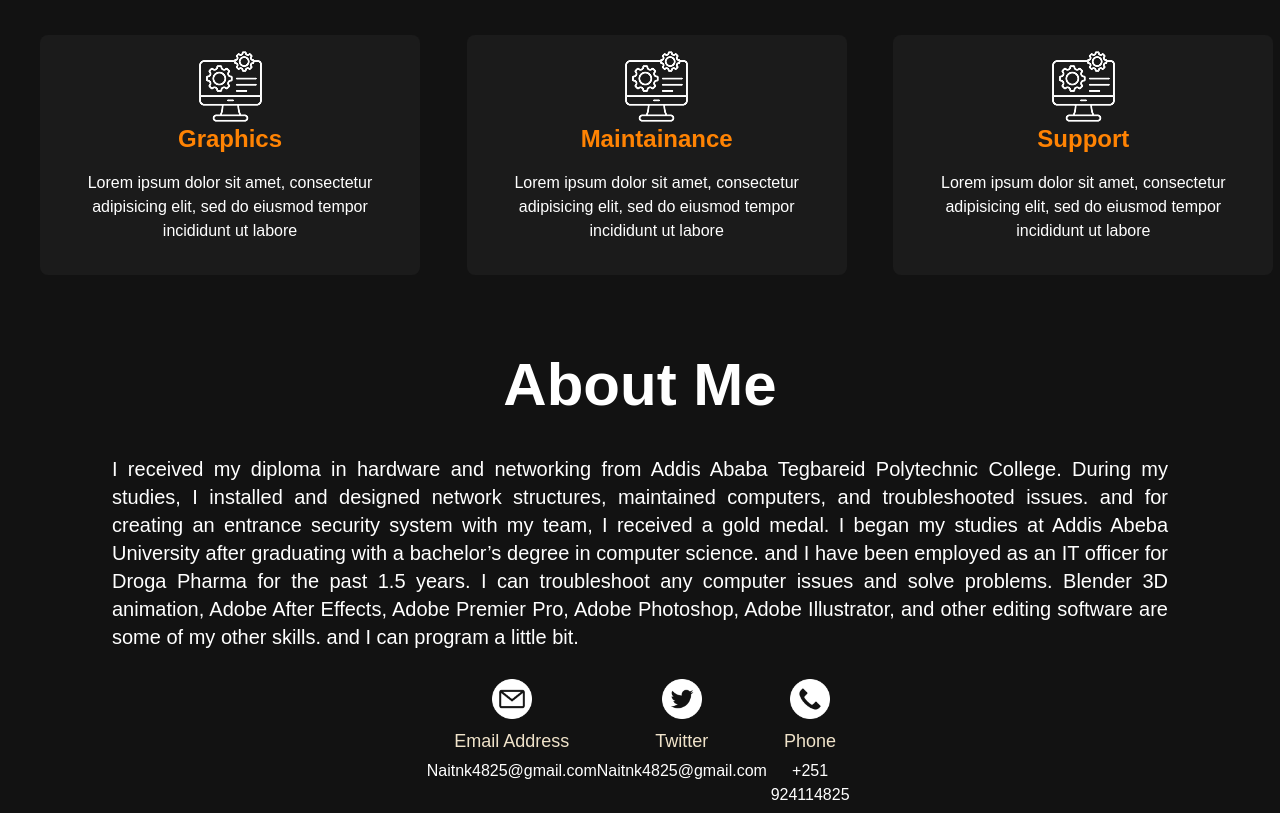
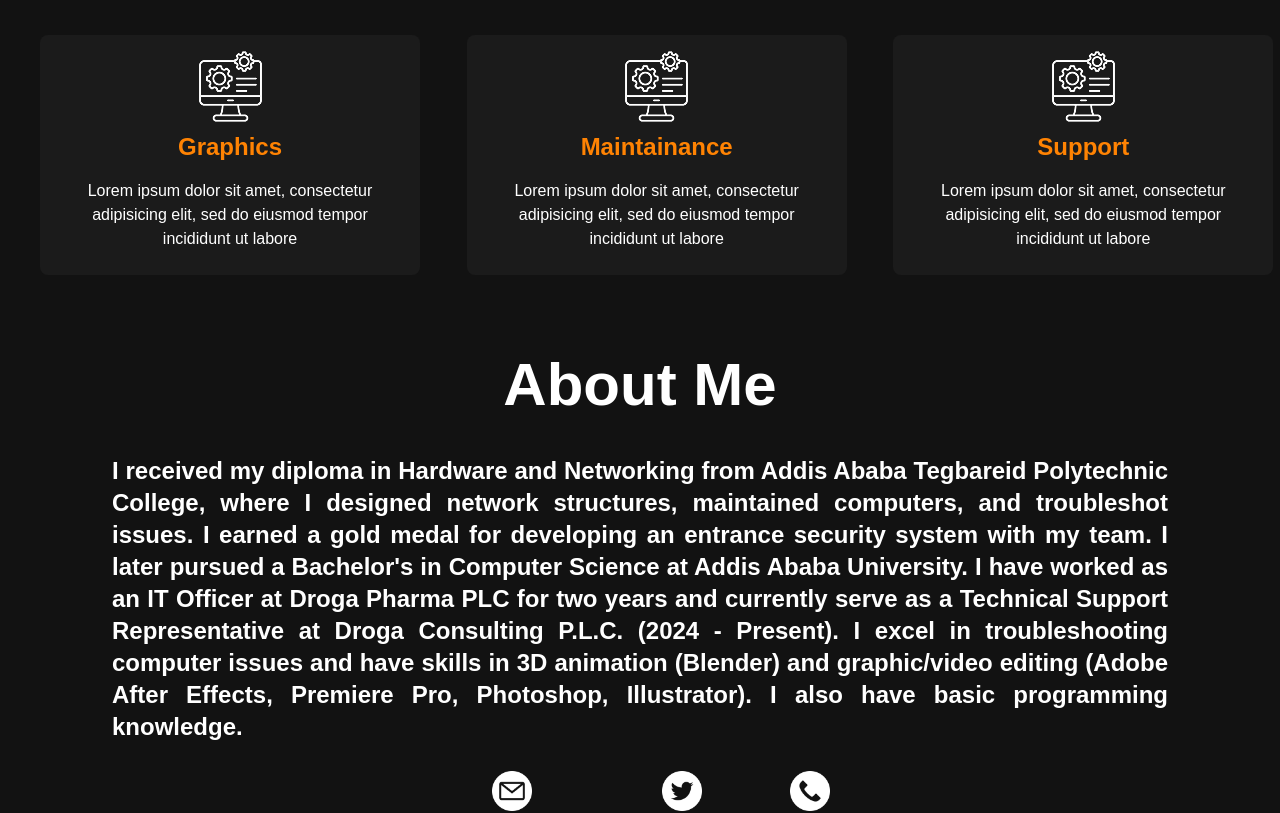
Before and after one commit to Natink1/My-Portfolio, a React (Vite) app: page / in a window 1280 px wide. Shown: the part 1200-2013 px from the top of the page. Built offline with nearby package versions, Linux system fonts and the light colour scheme.

Commit message:
Font preload fix and Card Space

```diff
--- a/index.html
+++ b/index.html
@@ -5,7 +5,12 @@
   <meta charset="UTF-8" />
   <link rel="icon" type="image/svg+xml" href="/vite.svg" />
   <meta name="viewport" content="width=device-width, initial-scale=1.0" />
+  <link rel="preload" href="https://fonts.googleapis.com/css2?family=League+Spartan:wght@100;200;300&display=swap"
+    rel="stylesheet" />
+
   <title>Vite + React</title>
+
+
   <link href="./output.css" rel="stylesheet">
 </head>
 
--- a/src/components/AboutMe.jsx
+++ b/src/components/AboutMe.jsx
@@ -12,21 +12,21 @@ const AboutMe = () => {
         <h1 className="font-bold text-4xl lg:!text-6xl">About Me</h1>
 
         <p
-          className="pt-10 p-6 lg:!px-28 text-justify text-xl font-light"
-          styles="font-family: 'League Spartan', sans-serif;"
+          className="pt-10 p-6 lg:!px-28 font-spartan text-justify font-black text-2xl"
+
         >
           {" "}
-          I received my diploma in hardware and networking from Addis Ababa
-          Tegbareid Polytechnic College. During my studies, I installed and
-          designed network structures, maintained computers, and troubleshooted
-          issues. and for creating an entrance security system with my team, I
-          received a gold medal. I began my studies at Addis Abeba University
-          after graduating with a bachelor’s degree in computer science. and I
-          have been employed as an IT officer for Droga Pharma for the past 1.5
-          years. I can troubleshoot any computer issues and solve problems.
-          Blender 3D animation, Adobe After Effects, Adobe Premier Pro, Adobe
-          Photoshop, Adobe Illustrator, and other editing software are some of
-          my other skills. and I can program a little bit.
+          I received my diploma in Hardware and Networking from Addis Ababa
+          Tegbareid Polytechnic College, where I designed network structures,
+          maintained computers, and troubleshot issues. I earned a gold medal
+          for developing an entrance security system with my team. I later
+          pursued a Bachelor's in Computer Science at Addis Ababa University. I
+          have worked as an IT Officer at Droga Pharma PLC for two years and
+          currently serve as a Technical Support Representative at Droga
+          Consulting P.L.C. (2024 - Present). I excel in troubleshooting
+          computer issues and have skills in 3D animation (Blender) and
+          graphic/video editing (Adobe After Effects, Premiere Pro, Photoshop,
+          Illustrator). I also have basic programming knowledge.
         </p>
       </div>
       <div className="flex lg:!justify-between pb-10 flex-col lg:!flex-row lg:!w-4/12">
--- a/src/components/Cards.jsx
+++ b/src/components/Cards.jsx
@@ -6,7 +6,7 @@ export const Cards = (props) => {
     <div>
       <div className="hover:shadow-xl hover:shadow-[#FF8303] transition-all duration-300 bg-[#1B1B1B] rounded-lg lg:!w-[380px] h-60 text-center m-10 py-[15px] px-[30px]">
         <img className="place-self-center" src={Image} alt="" />
-        <h2 className="text-[#FF8303] leading-12 font-bold text-2xl">
+        <h2 className="text-[#FF8303] leading-8 font-bold text-2xl mt-2">
           {props.title}{" "}
         </h2>
         <p className="text-white pt-4">{props.text} </p>
--- a/src/index.css
+++ b/src/index.css
@@ -5,4 +5,5 @@
 body {
   background-color: #121212;
   font-family: League Spartan, sans-serif;
+
 }
--- a/tailwind.config.js
+++ b/tailwind.config.js
@@ -2,7 +2,10 @@
 export default {
   content: ["./src/**/*.{html,js,jsx}"],
   theme: {
-    extend: {},
+    extend: {
+      fontFamily: {
+        spartan: ["'League Spartan'", "sans-serif"],
+      },
     screens: {
       sm: "640px", // ✅ Small screens
       md: "768px", // ✅ Medium screens
@@ -11,4 +14,6 @@ export default {
     },
   },
   plugins: [],
+}
+
 };
```
